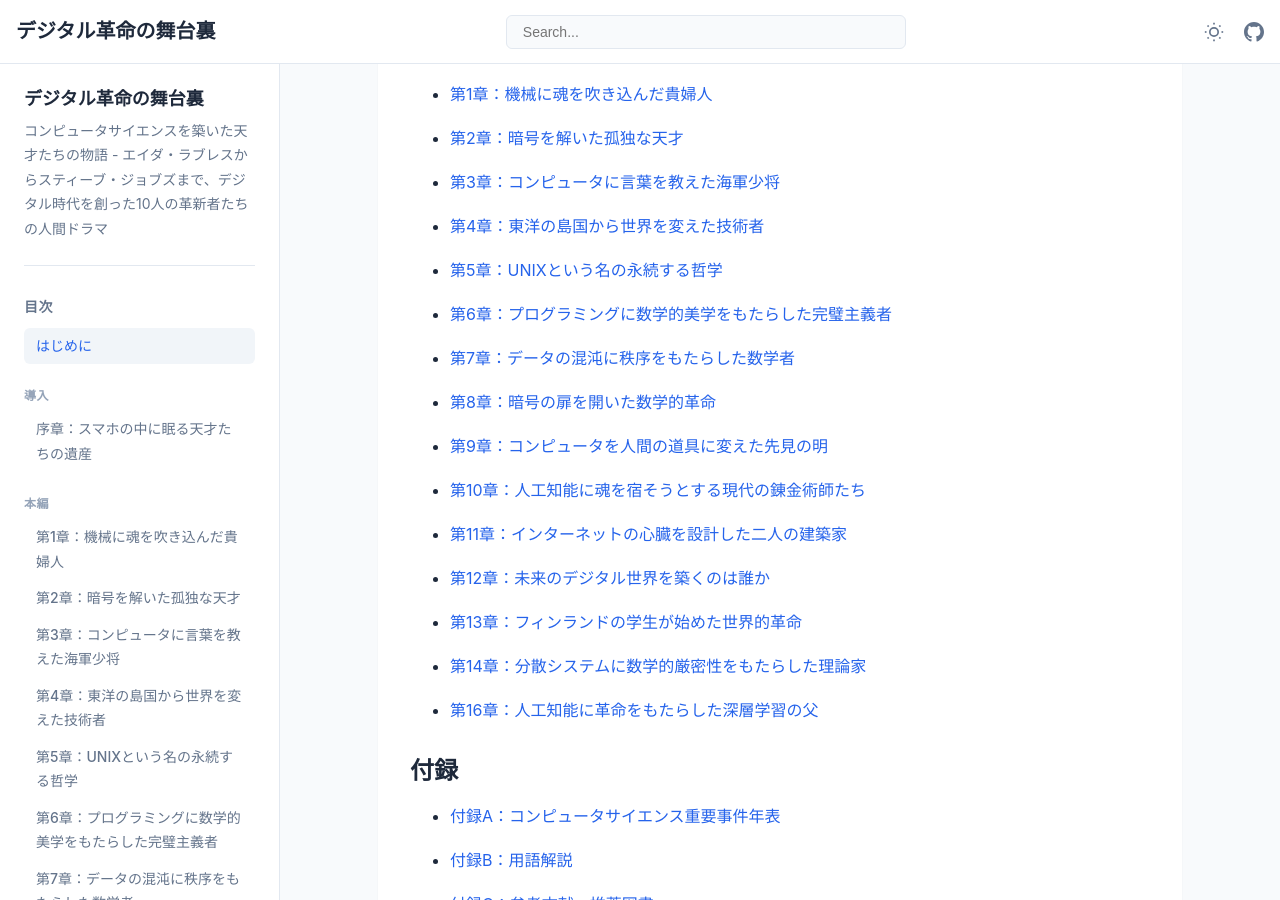
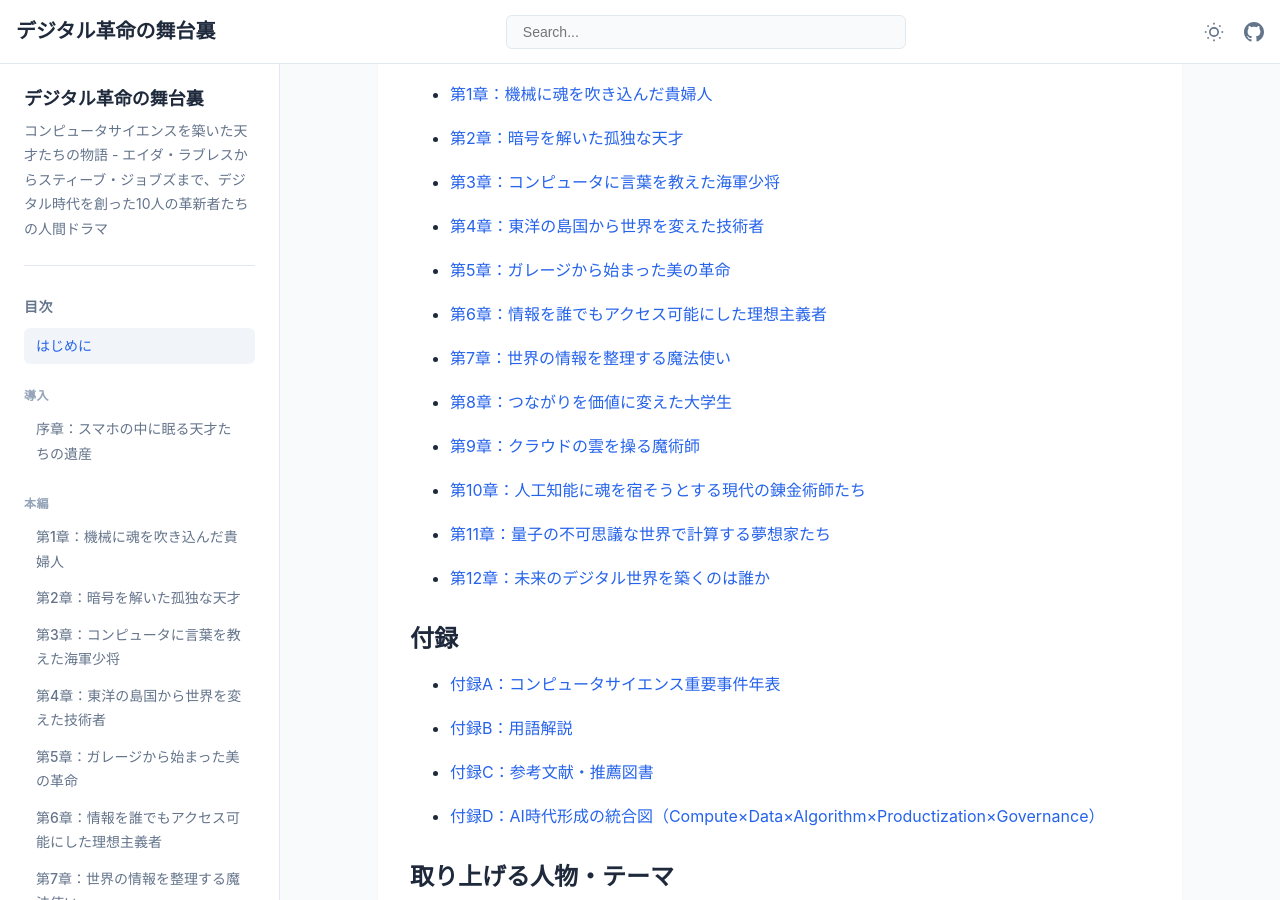
Before and after one commit to itdojp/cs-visionaries-book, a Jekyll site: the page built from docs/index.md, in a window 1280 px wide and 900 px high, scrolled down 5000 px. Built offline with Jekyll 4.4.1, drawn with Linux system fonts in a browser that asks for light colours.

Commit message:
Refresh navigation data

```diff
--- a/docs/_data/navigation.yml
+++ b/docs/_data/navigation.yml
@@ -1,43 +1,51 @@
+# DO NOT EDIT: generated by scripts/build-simple.js
+
+# Navigation canonical: docs/index.md
+
+# Reader-facing preview: GitHub Pages
+
+# Source of truth: src/ + book-config.json
+
+# Rerun: npm run build
+
 introduction:
-- title: 序章：スマホの中に眠る天才たちの遺産
-  path: /introduction/
+  - title: "序章：スマホの中に眠る天才たちの遺産"
+    path: "/introduction/"
+
 chapters:
-- title: 第1章：機械に魂を吹き込んだ貴婦人
-  path: /chapters/chapter01/
-- title: 第2章：暗号を解いた孤独な天才
-  path: /chapters/chapter02/
-- title: 第3章：コンピュータに言葉を教えた海軍少将
-  path: /chapters/chapter03/
-- title: 第4章：東洋の島国から世界を変えた技術者
-  path: /chapters/chapter04/
-- title: 第5章：UNIXという名の永続する哲学
-  path: /chapters/chapter05/
-- title: 第6章：プログラミングに数学的美学をもたらした完璧主義者
-  path: /chapters/chapter06/
-- title: 第7章：データの混沌に秩序をもたらした数学者
-  path: /chapters/chapter07/
-- title: 第8章：暗号の扉を開いた数学的革命
-  path: /chapters/chapter08/
-- title: 第9章：コンピュータを人間の道具に変えた先見の明
-  path: /chapters/chapter09/
-- title: 第10章：人工知能に魂を宿そうとする現代の錬金術師たち
-  path: /chapters/chapter10/
-- title: 第11章：インターネットの心臓を設計した二人の建築家
-  path: /chapters/chapter11/
-- title: 第12章：未来のデジタル世界を築くのは誰か
-  path: /chapters/chapter12/
-- title: 第13章：フィンランドの学生が始めた世界的革命
-  path: /chapters/chapter13/
-- title: 第14章：分散システムに数学的厳密性をもたらした理論家
-  path: /chapters/chapter14/
-- title: 第16章：人工知能に革命をもたらした深層学習の父
-  path: /chapters/chapter16/
+  - title: "第1章：機械に魂を吹き込んだ貴婦人"
+    path: "/chapters/chapter01.html"
+  - title: "第2章：暗号を解いた孤独な天才"
+    path: "/chapters/chapter02.html"
+  - title: "第3章：コンピュータに言葉を教えた海軍少将"
+    path: "/chapters/chapter03.html"
+  - title: "第4章：東洋の島国から世界を変えた技術者"
+    path: "/chapters/chapter04.html"
+  - title: "第5章：ガレージから始まった美の革命"
+    path: "/chapters/chapter05.html"
+  - title: "第6章：情報を誰でもアクセス可能にした理想主義者"
+    path: "/chapters/chapter06.html"
+  - title: "第7章：世界の情報を整理する魔法使い"
+    path: "/chapters/chapter07.html"
+  - title: "第8章：つながりを価値に変えた大学生"
+    path: "/chapters/chapter08.html"
+  - title: "第9章：クラウドの雲を操る魔術師"
+    path: "/chapters/chapter09.html"
+  - title: "第10章：人工知能に魂を宿そうとする現代の錬金術師たち"
+    path: "/chapters/chapter10.html"
+  - title: "第11章：量子の不可思議な世界で計算する夢想家たち"
+    path: "/chapters/chapter11.html"
+  - title: "第12章：未来のデジタル世界を築くのは誰か"
+    path: "/chapters/chapter12.html"
+
 appendices:
-- title: 付録A：コンピュータサイエンス重要事件年表
-  path: /appendices/appendix-a/
-- title: 付録B：用語解説
-  path: /appendices/appendix-b/
-- title: 付録C：参考文献・推薦図書
-  path: /appendices/appendix-c/
-- title: 付録D：AI時代形成の統合図（Compute×Data×Algorithm×Productization×Governance）
-  path: /appendices/appendix-d/
+  - title: "付録A：コンピュータサイエンス重要事件年表"
+    path: "/appendices/appendix-a.html"
+  - title: "付録B：用語解説"
+    path: "/appendices/appendix-b.html"
+  - title: "付録C：参考文献・推薦図書"
+    path: "/appendices/appendix-c.html"
+  - title: "付録D：AI時代形成の統合図（Compute×Data×Algorithm×Productization×Governance）"
+    path: "/appendices/appendix-d.html"
+
+afterword: []
```
